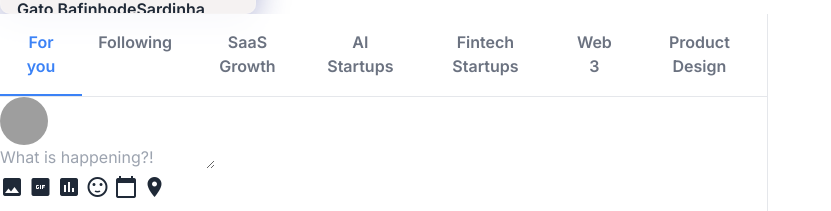
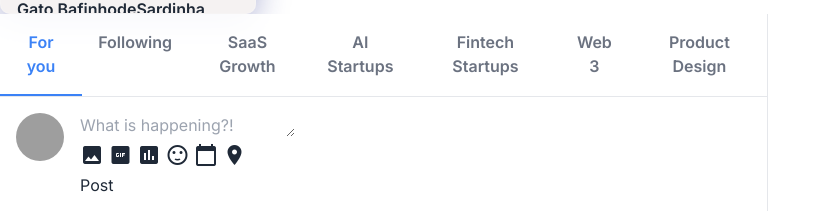
Before and after one commit to rcajazeira/TwitterXRedesignConcept, a website built with Vite: page index.html in a window 1280 px wide. Shown: the part 786-997 px from the top of the page, without its empty margins (0-831 px from the left). Built offline with nearby package versions, Linux system fonts and the light colour scheme; grey boxes are pictures that could not be loaded.

Commit message:
tweet seção

```diff
--- a/style.css
+++ b/style.css
@@ -222,3 +222,15 @@ body {
     color: #3b82f6; /* text-blue-500 */
     border-bottom-color: #3b82f6; /* border-blue-500 */
 }
+
+/* Compose Tweet Section */
+.compose-tweet-container {
+    padding: 1rem; /* p-4 */
+    border-bottom: 1px solid #e5e7eb; /* border-b border-gray-200 */
+}
+.compose-tweet-flex {
+    display: flex;
+}
+.compose-tweet-main {
+    width: 100%;
+}
```
